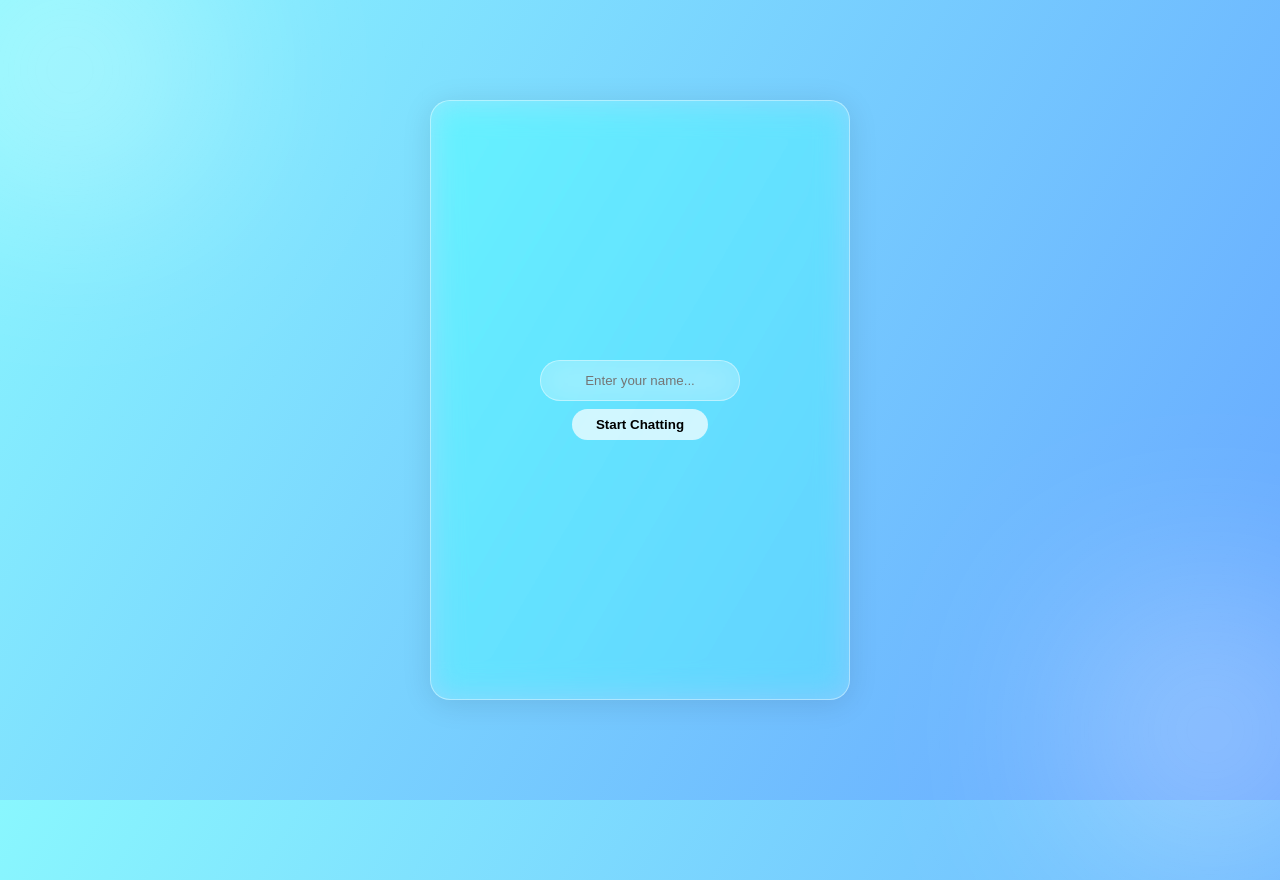
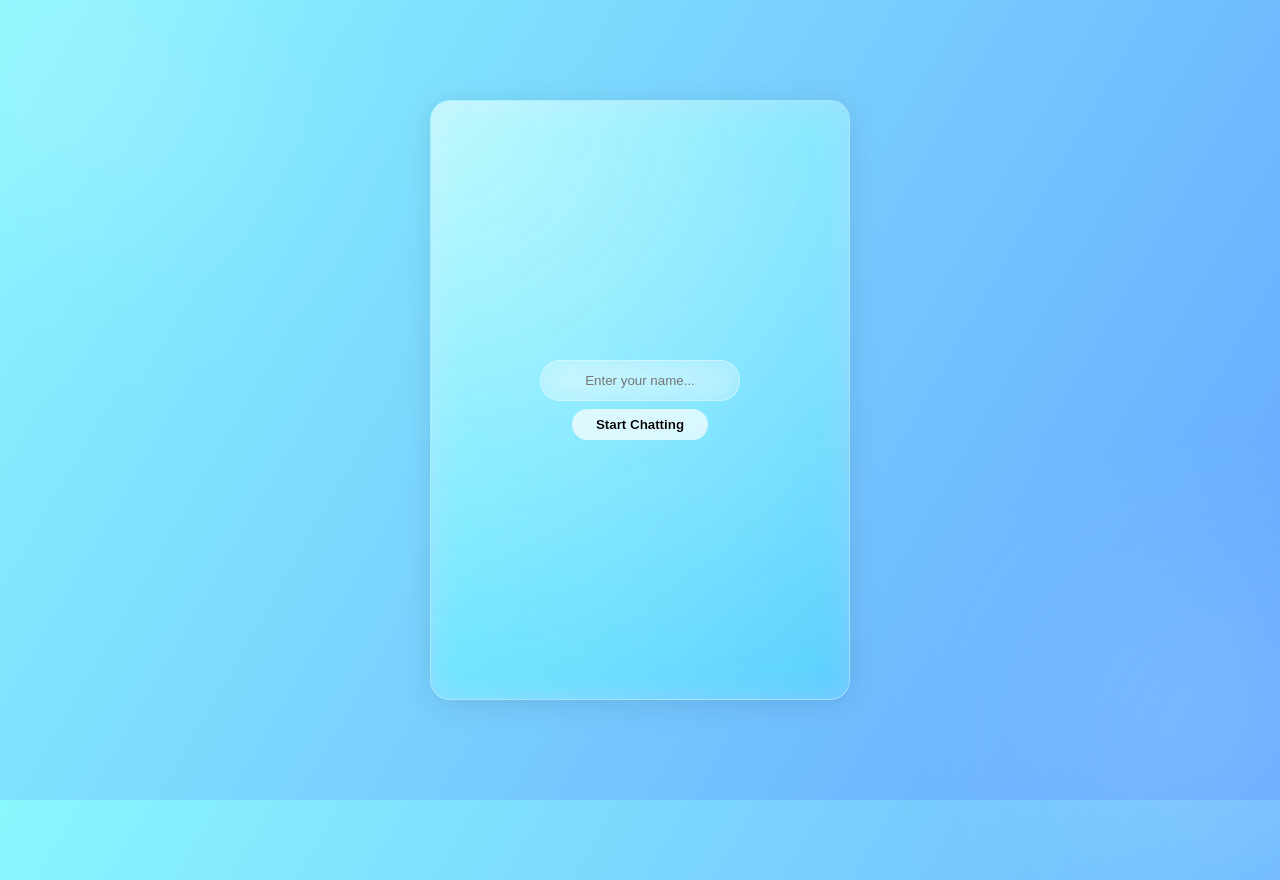
Before and after one commit to EnvisionMindCa/OS-Agent, a React (Vite) app in the folder frontend/: page / in a window 1280 px wide. Shown: the top 880 px of the page. Built offline with nearby package versions, Linux system fonts and the light colour scheme; no server answers.

Commit message:
Add CORS and modernize frontend

```diff
--- a/frontend/index.html
+++ b/frontend/index.html
@@ -3,6 +3,12 @@
   <head>
     <meta charset="UTF-8" />
     <link rel="icon" type="image/svg+xml" href="/vite.svg" />
+    <link rel="preconnect" href="https://fonts.googleapis.com" />
+    <link rel="preconnect" href="https://fonts.gstatic.com" crossorigin />
+    <link
+      href="https://fonts.googleapis.com/css2?family=Inter:wght@400;600&display=swap"
+      rel="stylesheet"
+    />
     <meta name="viewport" content="width=device-width, initial-scale=1.0" />
     <title>LLM Chat</title>
   </head>
--- a/frontend/src/index.css
+++ b/frontend/src/index.css
@@ -1,8 +1,9 @@
 :root {
-  --glass-bg: rgba(255, 255, 255, 0.2);
-  --glass-border: rgba(255, 255, 255, 0.4);
+  --glass-bg: rgba(255, 255, 255, 0.15);
+  --glass-border: rgba(255, 255, 255, 0.35);
   --blur: 16px;
   --radius: 20px;
+  --glare: radial-gradient(circle at top left, rgba(255, 255, 255, 0.6), transparent);
 }
 
 * {
@@ -12,7 +13,7 @@
 body {
   margin: 0;
   padding: 0;
-  font-family: system-ui, Avenir, Helvetica, Arial, sans-serif;
+  font-family: 'Inter', system-ui, Avenir, Helvetica, Arial, sans-serif;
   background: linear-gradient(120deg, #89f7fe 0%, #66a6ff 100%);
   display: flex;
   justify-content: center;
@@ -31,6 +32,8 @@ body::after {
   background: radial-gradient(circle at center, rgba(255, 255, 255, 0.5), transparent);
   filter: blur(100px);
   z-index: 0;
+  mix-blend-mode: overlay;
+  opacity: 0.6;
 }
 
 body::before {
--- a/frontend/src/styles/chat.css
+++ b/frontend/src/styles/chat.css
@@ -11,6 +11,17 @@
   border-radius: var(--radius);
   padding: 1rem;
   box-shadow: 0 4px 30px rgba(0, 0, 0, 0.1);
+  position: relative;
+  overflow: hidden;
+}
+
+.chat-container::before {
+  content: '';
+  position: absolute;
+  inset: 0;
+  background: var(--glare);
+  mix-blend-mode: overlay;
+  pointer-events: none;
 }
 
 .message-list {
@@ -20,6 +31,7 @@
   flex-direction: column;
   gap: 0.5rem;
   padding-right: 4px;
+  scroll-behavior: smooth;
 }
 
 .session-list {
@@ -38,6 +50,7 @@
   backdrop-filter: blur(var(--blur));
   -webkit-backdrop-filter: blur(var(--blur));
   font-size: 0.75rem;
+  transition: transform 0.2s cubic-bezier(0.22, 1, 0.36, 1);
 }
 
 .session-item.active {
@@ -54,7 +67,7 @@
   border-radius: var(--radius);
   backdrop-filter: blur(var(--blur));
   -webkit-backdrop-filter: blur(var(--blur));
-  animation: jelly 0.6s ease;
+  animation: jelly 0.6s cubic-bezier(0.22, 1, 0.36, 1);
 }
 
 .message.user {
@@ -87,7 +100,7 @@
   color: #000;
   font-weight: bold;
   cursor: pointer;
-  transition: transform 0.2s;
+  transition: transform 0.2s cubic-bezier(0.22, 1, 0.36, 1);
 }
 
 .username-form {
@@ -119,7 +132,7 @@
   background: rgba(255, 255, 255, 0.7);
   font-weight: bold;
   cursor: pointer;
-  transition: transform 0.2s;
+  transition: transform 0.2s cubic-bezier(0.22, 1, 0.36, 1);
 }
 
 .username-form button:hover {
@@ -146,7 +159,7 @@
     transform: scale(1.05);
   }
   60% {
-    transform: scale(0.98);
+    transform: scale(0.97);
   }
   100% {
     transform: scale(1);
```
Also changed, not shown: 1 other file (tests, documents, lock files or other folders).
